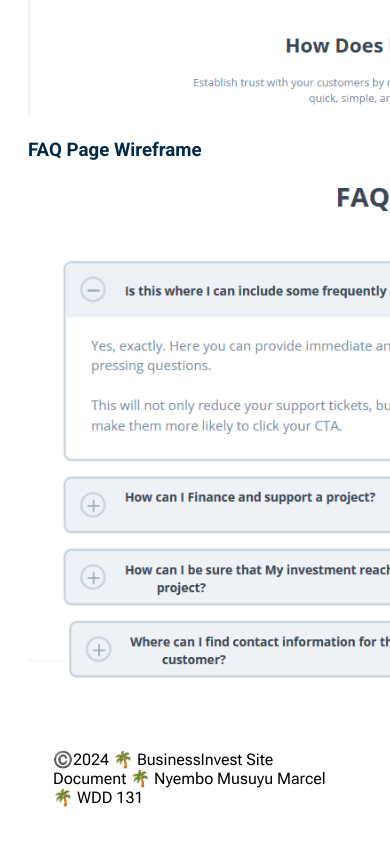
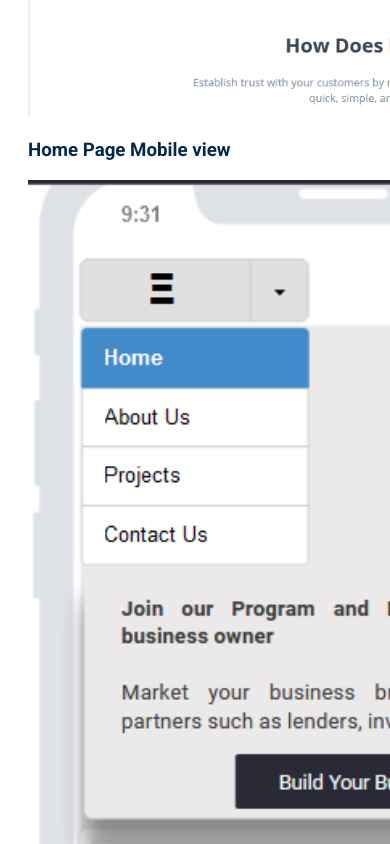
Before and after one commit to MarcelMusuyu/project, a plain HTML site: page siteplan.html in a window 390 px wide. Shown: the part 2640-3484 px from the top of the page. Drawn offline with Linux system fonts and the light colour scheme.

Commit message:
Updates of wireframe. Adding wireframe for mobile view

```diff
--- a/siteplan.html
+++ b/siteplan.html
@@ -91,10 +91,10 @@
           alt="Home Page Wireframe Example Design"
           width="700"
         />
-        <h3>FAQ Page Wireframe</h3>
+        <h3>Home Page Mobile view</h3>
         <img
-          src="images/FAQ-page.png"
-          alt="About Us Page Wireframe Design"
+          src="images/mobile-view.png"
+          alt="Mobile view Home Page Wireframe Design"
           width="700"
         />
       </section>
```
Also changed, not shown: images/mobile-view.png (added).
